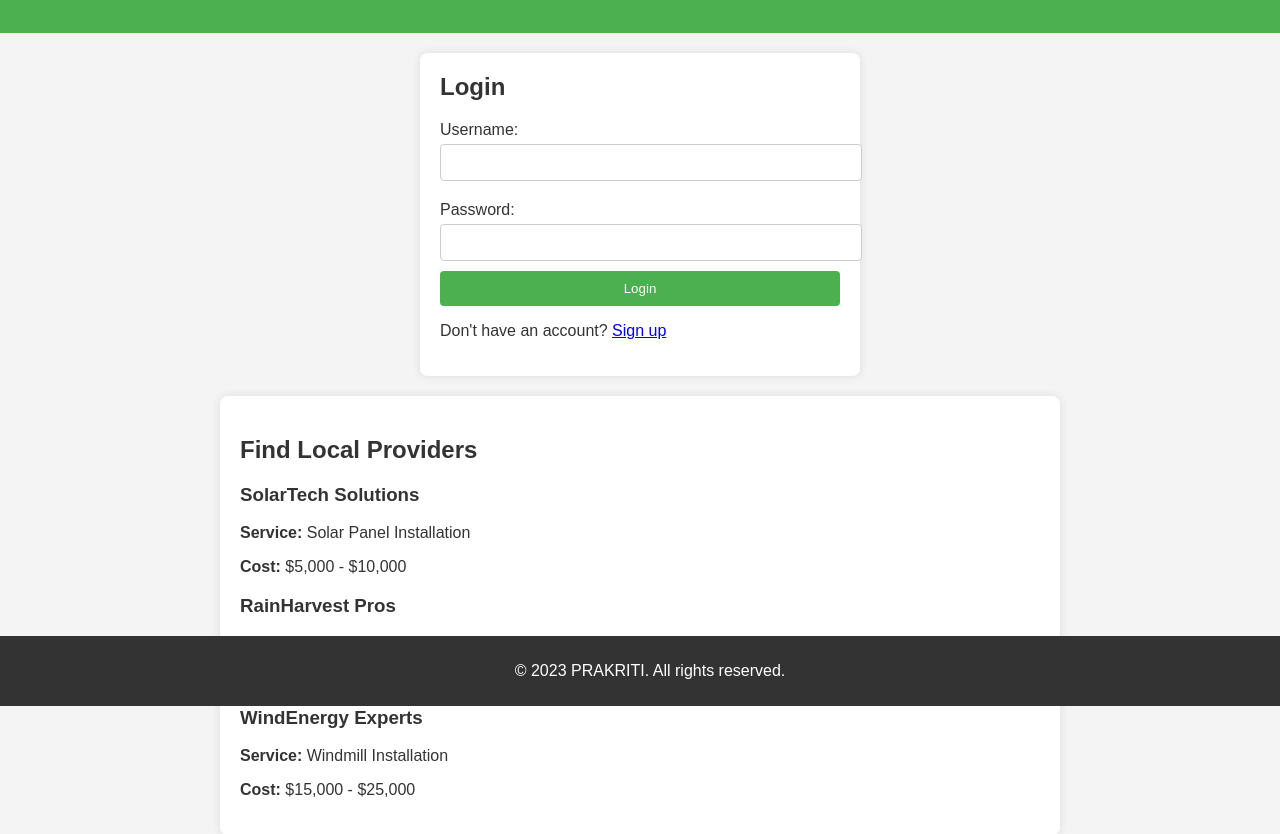
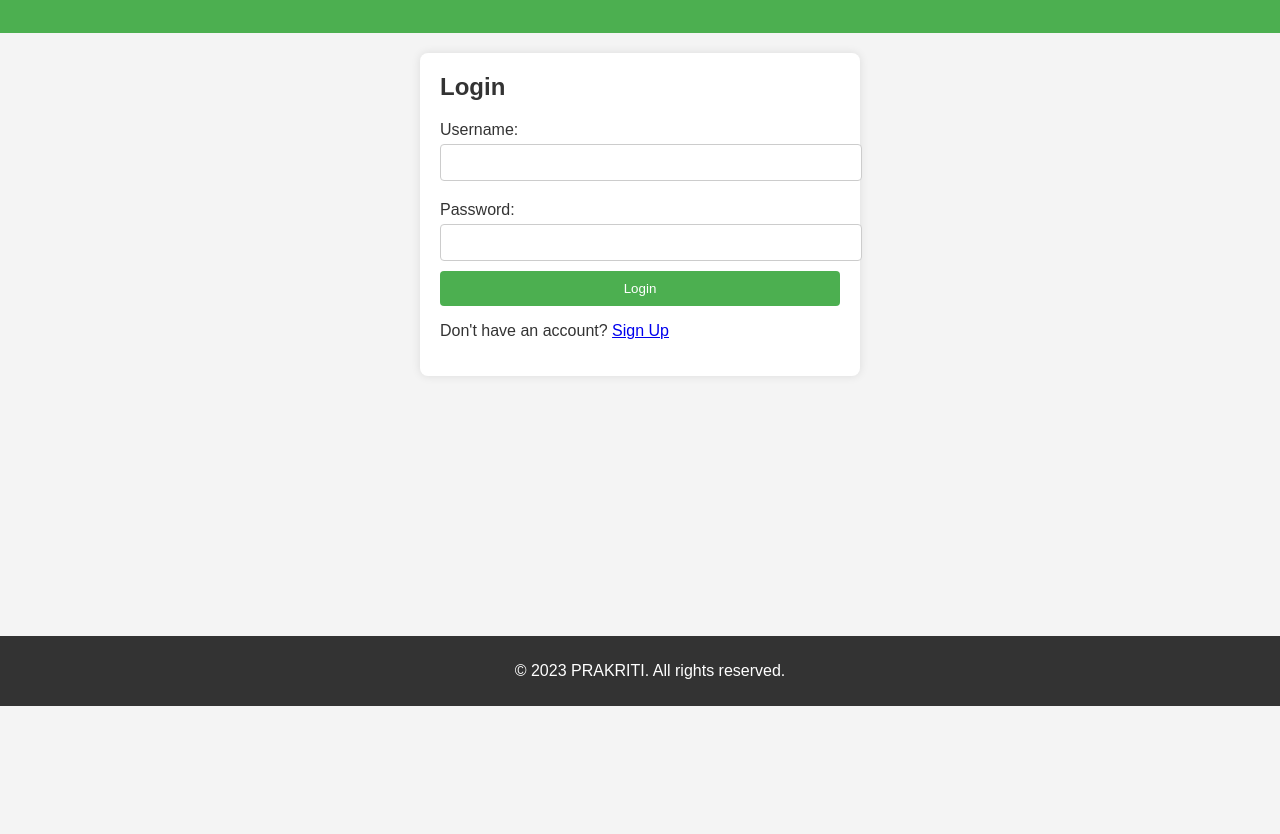
Before and after one commit to TuhinDey18/PRAKRITI, a plain HTML site: page index.html in a window 1280 px wide. Shown: the part 94-928 px from the top of the page. After the commit the page ends 800 px from the top, so only its background shows below. Drawn offline with Linux system fonts and the light colour scheme.

Commit message:
Update index.html

```diff
--- a/index.html
+++ b/index.html
@@ -3,12 +3,12 @@
 <head>
   <meta charset="UTF-8">
   <meta name="viewport" content="width=device-width, initial-scale=1.0">
-  <title>PRAKRITI - Renewable Energy Providers</title>
+  <title>PRAKRITI - Renewable Energy</title>
   <link rel="stylesheet" href="style.css">
 </head>
 <body>
   <header>
-    <h1>Welcome to PRAKRITI</h1>
+    <h1>Welcome to <span class="highlight">PRAKRITI</span></h1>
     <p>Your gateway to local renewable energy providers</p>
   </header>
 
@@ -23,14 +23,7 @@
 
       <button type="submit">Login</button>
     </form>
-    <p>Don't have an account? <a href="#">Sign up</a></p>
-  </section>
-
-  <section class="provider-section">
-    <h2>Find Local Providers</h2>
-    <div id="providerList">
-      <!-- Providers will be dynamically added here -->
-    </div>
+    <p>Don't have an account? <a href="signup.html">Sign Up</a></p>
   </section>
 
   <footer>
```
